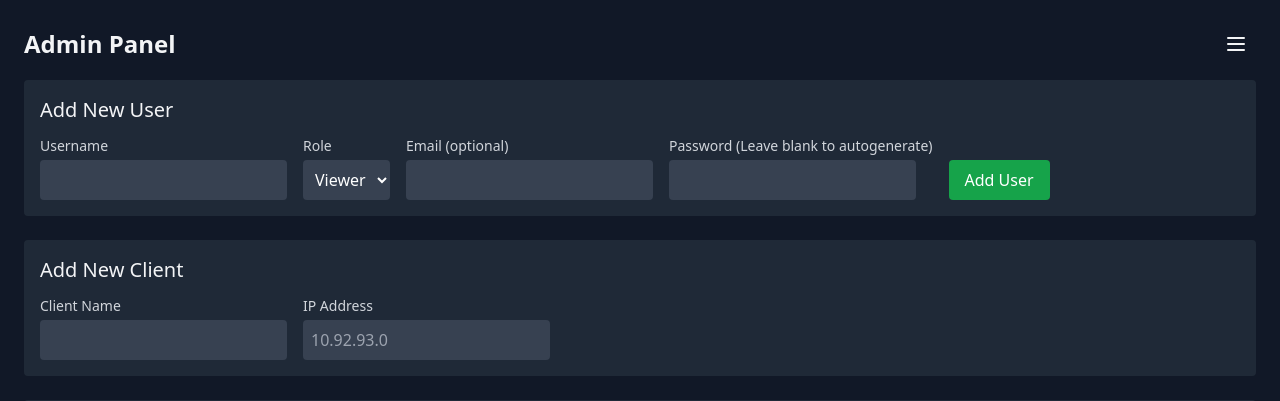
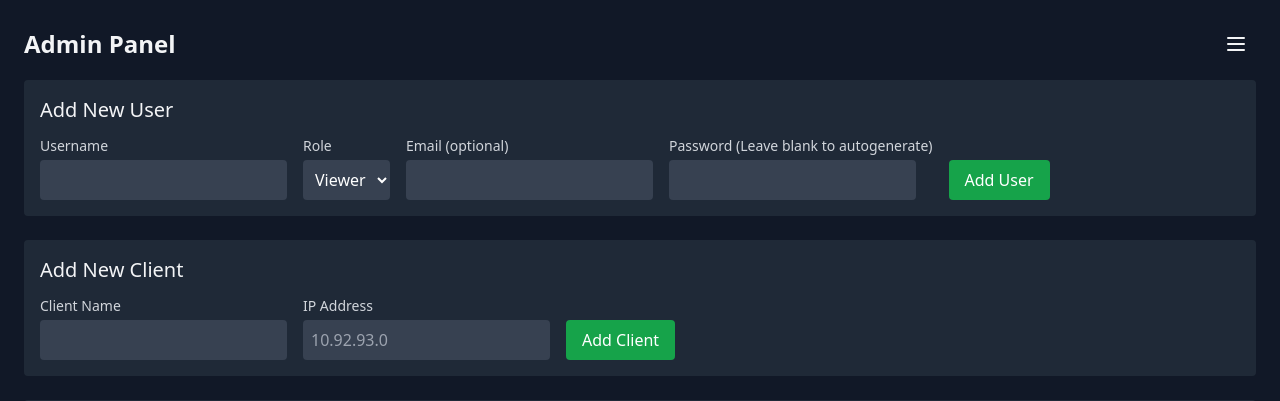
Before and after one commit to Dwaynet86/WG-Dashboard, a FastAPI app: template templates/admin.html in a window 1280 px wide. Shown: the top 401 px of the page. Run offline with FastAPI, Linux system fonts and the light colour scheme; the template is opened without the code that fills it, so the values that code supplies are empty; some libraries are stand-ins or nearby versions.

Commit message:
Update admin.html

```diff
--- a/templates/admin.html
+++ b/templates/admin.html
@@ -90,6 +90,7 @@
         <label class="block text-gray-300 text-sm mb-1">IP Address</label>
         <input name="username" placeholder="10.92.93.0" class="p-2 rounded bg-gray-700 text-white"/>
       </div>
+      <button class="bg-green-600 hover:bg-green-500 px-4 py-2 rounded text-white">Add Client</button>
     </form>
   </div>
 
```
